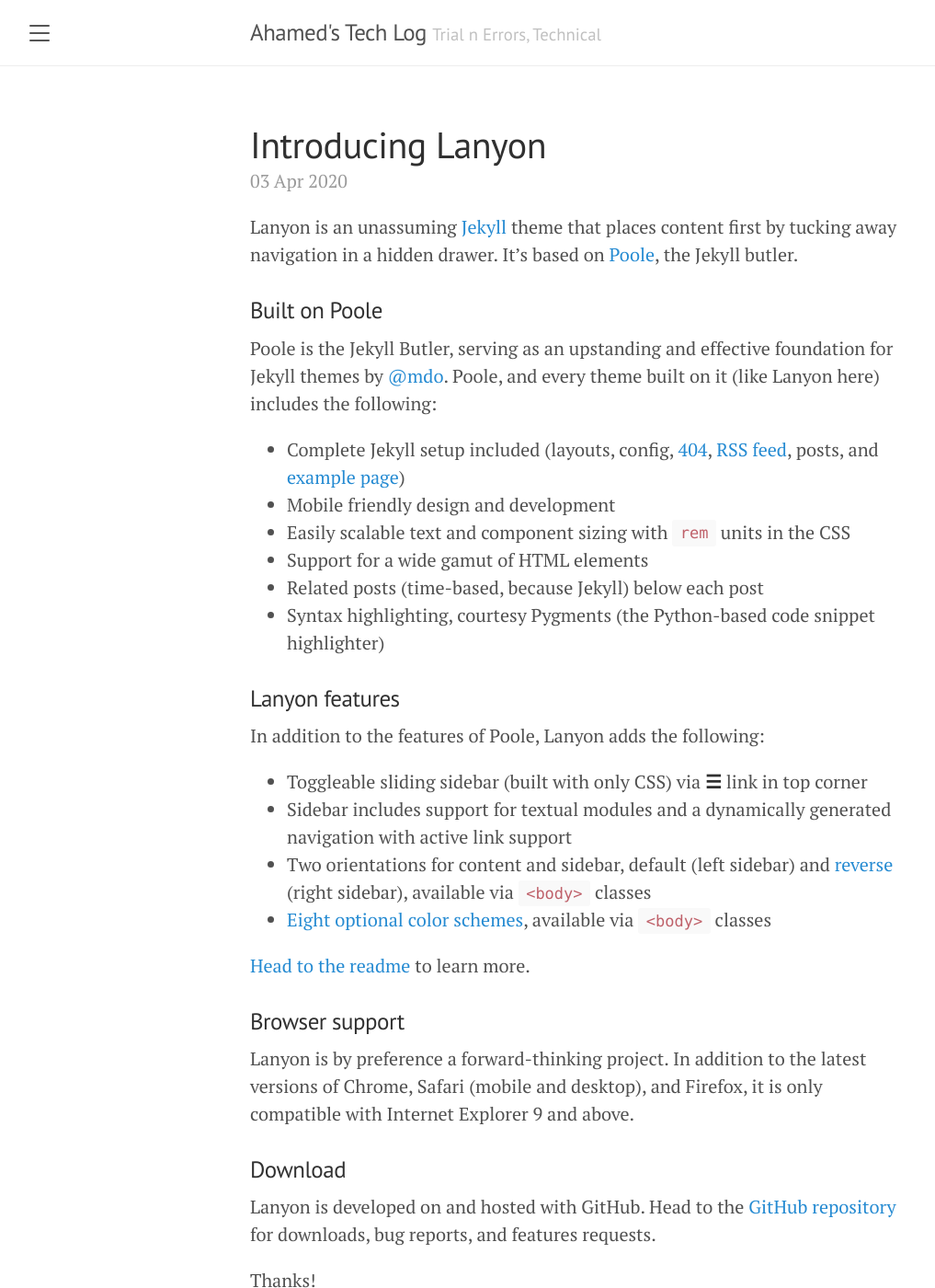
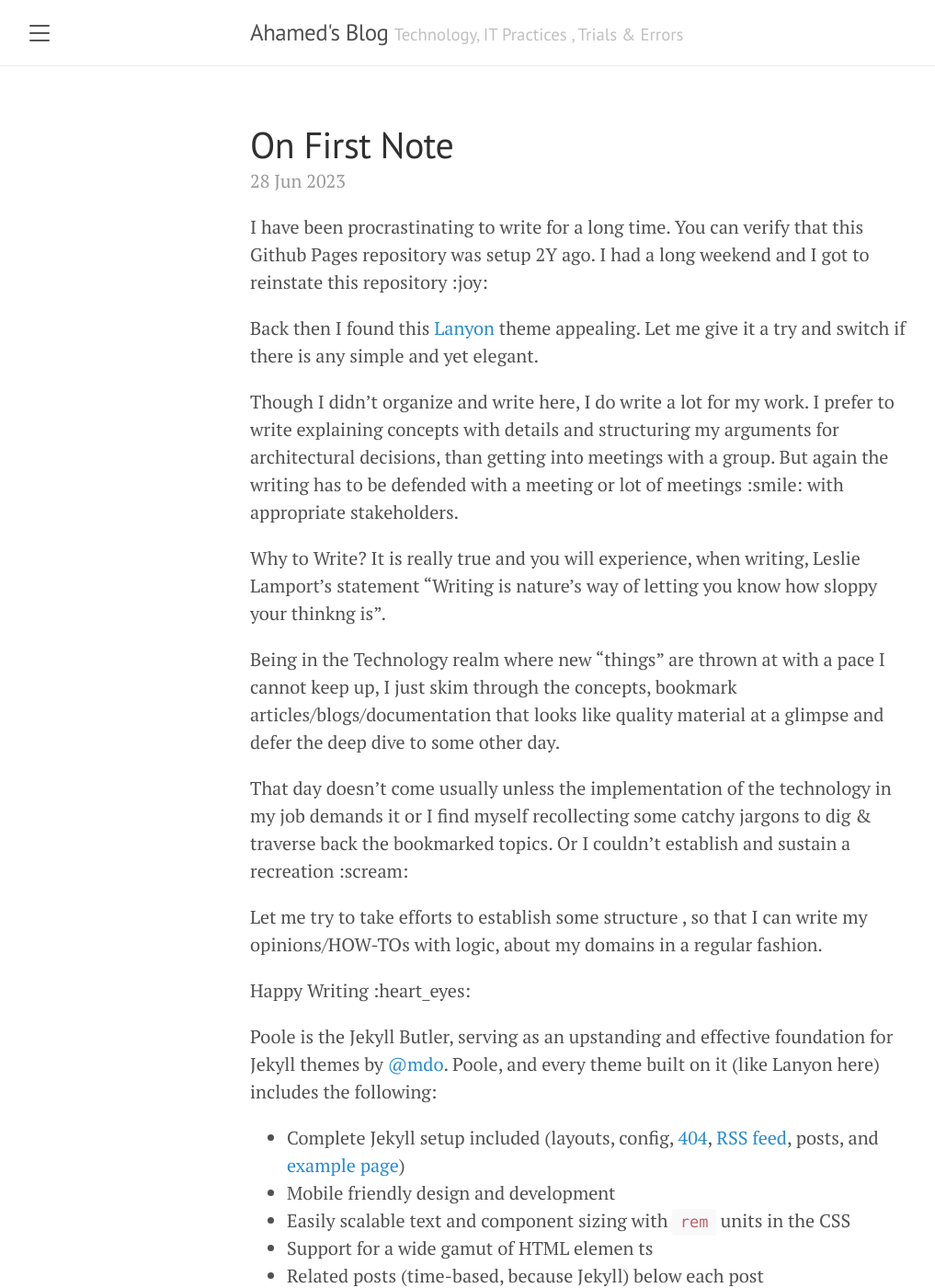
Before and after one commit to ahamedm/ahamedm.github.io, a Jekyll site: the page built from index.html, in a window 1280 px wide and 1400 px high. Shown: the whole window at 92% size, without its empty margins (8-1025 px from the left). Built offline with Jekyll 4.4.1, drawn with Linux system fonts in a browser that asks for light colours; the list of posts is cut into pages by our own code; some of the changed text lies outside the part shown.

Commit message:
initial commit

```diff
--- a/_config.yml
+++ b/_config.yml
@@ -1,17 +1,17 @@
 # Setup
-title:               Ahamed's Tech Log
-tagline:             'Trial n Errors, Technical'
-description: 'Description Goes Here'
+title:               Ahamed's Blog
+tagline:             'Technology, IT Practices , Trials & Errors'
+description: 'Personal Views & Rant on Technology & Practices,  with Logic'
 url:                 https://ahamedm.github.io
 baseurl:             ''
-paginate:            2
+paginate:            4
 permalink:           pretty
 
 # About/contact
 author:
   name:              Ahamed Mustafa
   url:               https://ahamedm.github.io
-  email:             blackney83@gmail.com
+  email:             ahamedm@outlook.com
 
 # Gems
 plugins:
--- a/_posts/2020-04-02-example-content.md
+++ /dev/null
@@ -1,122 +0,0 @@
----
-layout: post
-title: Example content
----
-
-
-<div class="message">
-  Howdy! This is an example blog post that shows several types of HTML content supported in this theme.
-</div>
-
-Cum sociis natoque penatibus et magnis <a href="#">dis parturient montes</a>, nascetur ridiculus mus. *Aenean eu leo quam.* Pellentesque ornare sem lacinia quam venenatis vestibulum. Sed posuere consectetur est at lobortis. Cras mattis consectetur purus sit amet fermentum.
-
-> Curabitur blandit tempus porttitor. Nullam quis risus eget urna mollis ornare vel eu leo. Nullam id dolor id nibh ultricies vehicula ut id elit.
-
-Etiam porta **sem malesuada magna** mollis euismod. Cras mattis consectetur purus sit amet fermentum. Aenean lacinia bibendum nulla sed consectetur.
-
-## Inline HTML elements
-
-HTML defines a long list of available inline tags, a complete list of which can be found on the [Mozilla Developer Network](https://developer.mozilla.org/en-US/docs/Web/HTML/Element).
-
-- **To bold text**, use `<strong>`.
-- *To italicize text*, use `<em>`.
-- Abbreviations, like <abbr title="HyperText Markup Langage">HTML</abbr> should use `<abbr>`, with an optional `title` attribute for the full phrase.
-- Citations, like <cite>&mdash; Mark otto</cite>, should use `<cite>`.
-- <del>Deleted</del> text should use `<del>` and <ins>inserted</ins> text should use `<ins>`.
-- Superscript <sup>text</sup> uses `<sup>` and subscript <sub>text</sub> uses `<sub>`.
-
-Most of these elements are styled by browsers with few modifications on our part.
-
-## Heading
-
-Vivamus sagittis lacus vel augue rutrum faucibus dolor auctor. Duis mollis, est non commodo luctus, nisi erat porttitor ligula, eget lacinia odio sem nec elit. Morbi leo risus, porta ac consectetur ac, vestibulum at eros.
-
-### Code
-
-Cum sociis natoque penatibus et magnis dis `code element` montes, nascetur ridiculus mus.
-
-{% highlight js %}
-// Example can be run directly in your JavaScript console
-
-// Create a function that takes two arguments and returns the sum of those arguments
-var adder = new Function("a", "b", "return a + b");
-
-// Call the function
-adder(2, 6);
-// > 8
-{% endhighlight %}
-
-Aenean lacinia bibendum nulla sed consectetur. Etiam porta sem malesuada magna mollis euismod. Fusce dapibus, tellus ac cursus commodo, tortor mauris condimentum nibh, ut fermentum massa.
-
-### Lists
-
-Cum sociis natoque penatibus et magnis dis parturient montes, nascetur ridiculus mus. Aenean lacinia bibendum nulla sed consectetur. Etiam porta sem malesuada magna mollis euismod. Fusce dapibus, tellus ac cursus commodo, tortor mauris condimentum nibh, ut fermentum massa justo sit amet risus.
-
-* Praesent commodo cursus magna, vel scelerisque nisl consectetur et.
-* Donec id elit non mi porta gravida at eget metus.
-* Nulla vitae elit libero, a pharetra augue.
-
-Donec ullamcorper nulla non metus auctor fringilla. Nulla vitae elit libero, a pharetra augue.
-
-1. Vestibulum id ligula porta felis euismod semper.
-2. Cum sociis natoque penatibus et magnis dis parturient montes, nascetur ridiculus mus.
-3. Maecenas sed diam eget risus varius blandit sit amet non magna.
-
-Cras mattis consectetur purus sit amet fermentum. Sed posuere consectetur est at lobortis.
-
-<dl>
-  <dt>HyperText Markup Language (HTML)</dt>
-  <dd>The language used to describe and define the content of a Web page</dd>
-
-  <dt>Cascading Style Sheets (CSS)</dt>
-  <dd>Used to describe the appearance of Web content</dd>
-
-  <dt>JavaScript (JS)</dt>
-  <dd>The programming language used to build advanced Web sites and applications</dd>
-</dl>
-
-Integer posuere erat a ante venenatis dapibus posuere velit aliquet. Morbi leo risus, porta ac consectetur ac, vestibulum at eros. Nullam quis risus eget urna mollis ornare vel eu leo.
-
-### Tables
-
-Aenean lacinia bibendum nulla sed consectetur. Lorem ipsum dolor sit amet, consectetur adipiscing elit.
-
-<table>
-  <thead>
-    <tr>
-      <th>Name</th>
-      <th>Upvotes</th>
-      <th>Downvotes</th>
-    </tr>
-  </thead>
-  <tfoot>
-    <tr>
-      <td>Totals</td>
-      <td>21</td>
-      <td>23</td>
-    </tr>
-  </tfoot>
-  <tbody>
-    <tr>
-      <td>Alice</td>
-      <td>10</td>
-      <td>11</td>
-    </tr>
-    <tr>
-      <td>Bob</td>
-      <td>4</td>
-      <td>3</td>
-    </tr>
-    <tr>
-      <td>Charlie</td>
-      <td>7</td>
-      <td>9</td>
-    </tr>
-  </tbody>
-</table>
-
-Nullam id dolor id nibh ultricies vehicula ut id elit. Sed posuere consectetur est at lobortis. Nullam quis risus eget urna mollis ornare vel eu leo.
-
------
-
-Want to see something else added? <a href="https://github.com/poole/poole/issues/new">Open an issue.</a>
--- a/_posts/2020-04-03-introducing-lanyon.md
+++ b/_posts/2023-06-28-first-post.md
@@ -1,18 +1,38 @@
 ---
 layout: post
-title: Introducing Lanyon
+title: On First Note
 ---
 
-Lanyon is an unassuming [Jekyll](http://jekyllrb.com) theme that places content first by tucking away navigation in a hidden drawer. It's based on [Poole](http://getpoole.com), the Jekyll butler.
+I have been procrastinating to write for a long time. You can verify that this Github Pages repository was setup 2Y ago. I had a long weekend
+and I got to reinstate this repository :joy:
 
-### Built on Poole
+Back then I found this [Lanyon](http://lanyon.getpoole.com) theme appealing. Let me give it a try and switch if there is any simple
+and yet elegant.
+
+Though I didn't organize and write here, I do write a lot for my work. I prefer to write explaining concepts with details and structuring my arguments for architectural decisions, than getting into meetings with a group. But again the writing has to be defended with a meeting or lot of meetings :smile: with appropriate stakeholders.
+
+Why to Write? It is really true and you will experience, when writing, Leslie Lamport's statement "Writing is nature's way of letting you know how sloppy your thinkng is".
+
+Being in the Technology realm where new "things" are thrown at with a pace I cannot keep up, I just skim through the concepts, bookmark articles/blogs/documentation that looks like quality material at a glimpse and defer the deep dive to some other day.
+
+That day doesn't come usually unless the implementation of the technology in my job demands it or I find myself recollecting some catchy jargons  to dig & traverse back the bookmarked topics. Or I couldn't establish and sustain a recreation :scream:
+
+Let me try to take efforts to establish some structure , so that I can write my opinions/HOW-TOs with logic, about my domains in a regular fashion.
+
+Happy Writing :heart_eyes:
+
+
+
+
+
+
 
 Poole is the Jekyll Butler, serving as an upstanding and effective foundation for Jekyll themes by [@mdo](https://twitter.com/mdo). Poole, and every theme built on it (like Lanyon here) includes the following:
 
 * Complete Jekyll setup included (layouts, config, [404](/404), [RSS feed](/atom.xml), posts, and [example page](/about))
 * Mobile friendly design and development
 * Easily scalable text and component sizing with `rem` units in the CSS
-* Support for a wide gamut of HTML elements
+* Support for a wide gamut of HTML elemen ts
 * Related posts (time-based, because Jekyll) below each post
 * Syntax highlighting, courtesy Pygments (the Python-based code snippet highlighter)
 
--- a/about.md
+++ b/about.md
@@ -4,26 +4,30 @@ title: About
 ---
 
 <p class="message">
-  Hey there! This page is included as an example. Feel free to customize it for your own use upon downloading. Carry on!
+  I'm Ahamed Mustafa. I am an Indian who started a career in software industry with PL/SQL reports and eventually got into Programming for application development. I try to stay in the continuum between Design & Implementation as a Solutions Architect at work and try hard to strike a balance between work & life.
 </p>
 
-In the novel, *The Strange Case of Dr. Jeykll and Mr. Hyde*, Mr. Poole is Dr. Jekyll's virtuous and loyal butler. Similarly, Poole is an upstanding and effective butler that helps you build Jekyll themes. It's made by [@mdo](https://twitter.com/mdo).
+## About Me
 
-There are currently two themes built on Poole:
+I'm Ahamed Mustafa. I am an Indian who started a career in software industry with PL/SQL reports and eventually got into Programming for application development. I try to stay in the continuum between Design & Implementation as a Solutions Architect at work and try hard to strike a balance between work & life.
 
-* [Hyde](http://hyde.getpoole.com)
-* [Lanyon](http://lanyon.getpoole.com)
+I am comfortable with:
 
-Learn more and contribute on [GitHub](https://github.com/poole).
+* Software Architecture
+* Agile, DevOps
+* Java, Spring Framework
+* Docker, Kubernetes
+* AWS, Azure
 
-## Setup
+## About the Blog
 
-Some fun facts about the setup of this project include:
+This blog:
 
-* Built for [Jekyll](https://jekyllrb.com)
-* Developed on GitHub and hosted for free on [GitHub Pages](https://pages.github.com)
-* Coded with [Atom](https://atom.io)
-
-Have questions or suggestions? Feel free to [open an issue on GitHub](https://github.com/poole/issues/new) or [ask me on Twitter](https://twitter.com/mdo).
+* Is about technology concepts I read, apply and find interesting
+* Is opinion about the decisions I come across in applying the technology
+* Is ranting on some things: technology and practices, in general
+* Edited with [Visual Studio Code](https://code.visualstudio.com/)
 
 Thanks for reading!
+
+> Disclaimer: The opinions expressed herein are my own personal opinions and DO NOT represent my Employer’s view in any way.
```
Also changed, not shown: 404.md (+1 -1 lines), _posts/2020-04-01-whats-jekyll.md (deleted, +0 -12 lines), 1 other file.
